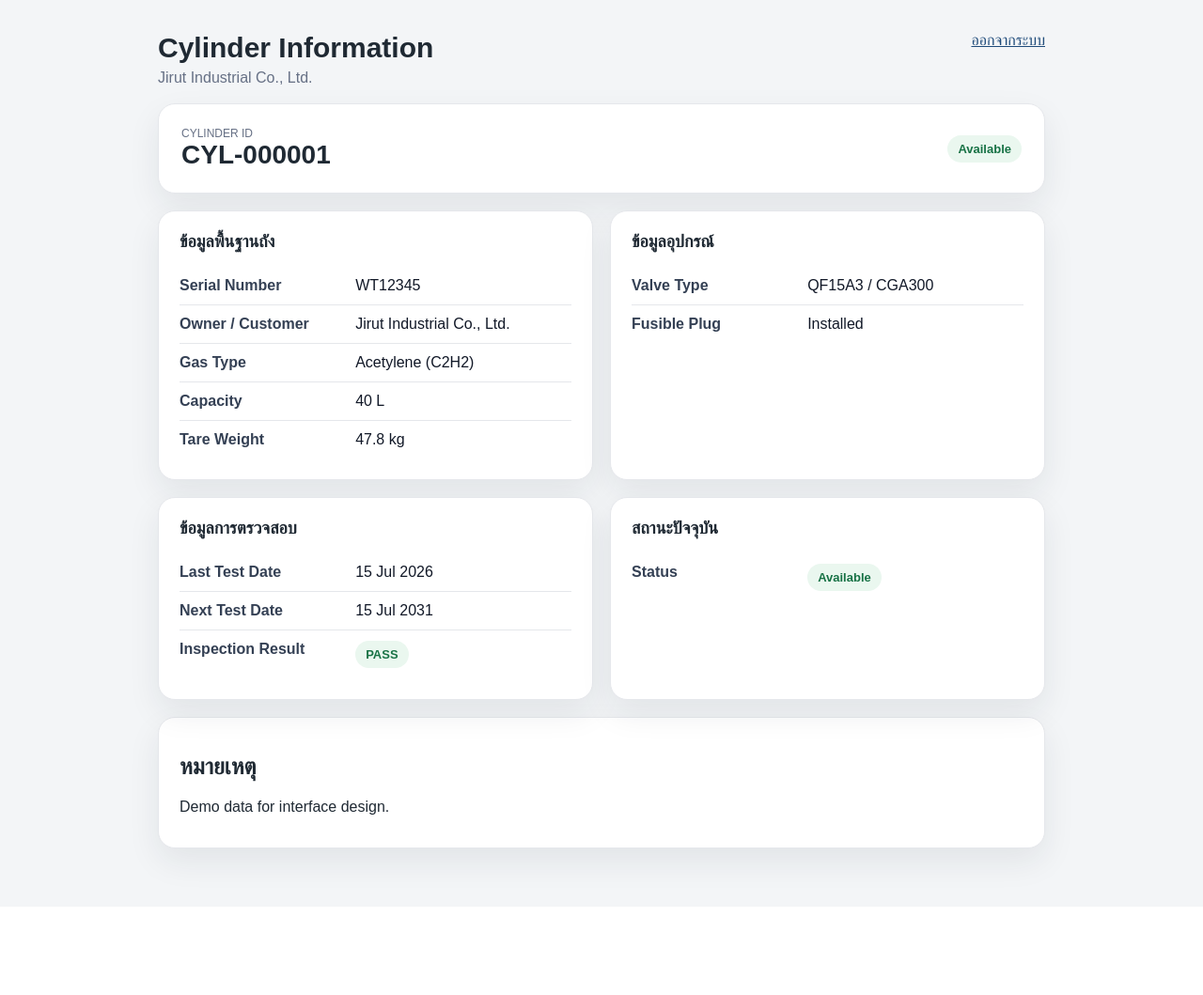
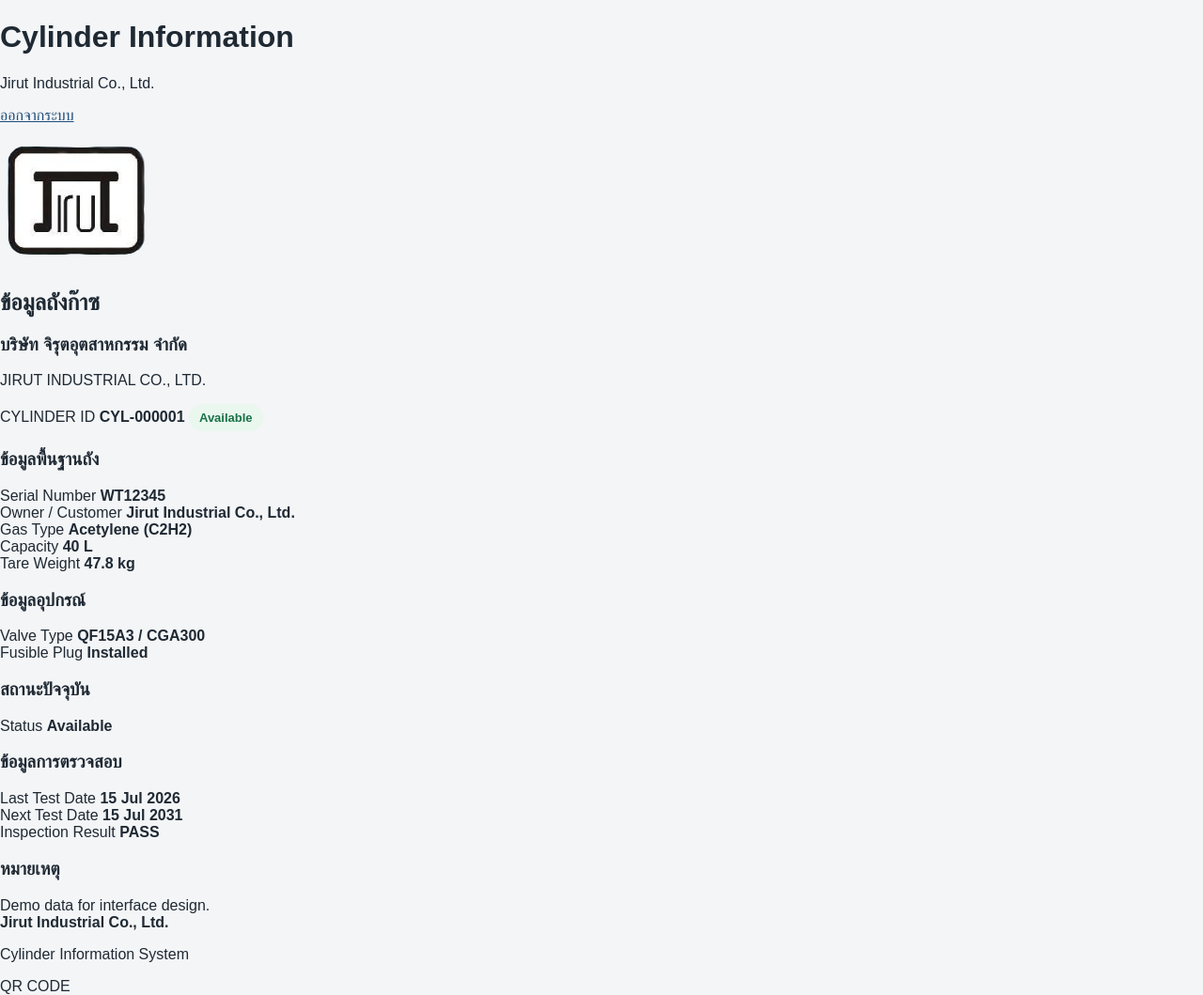
Before and after one commit to jirutindustrial-cpu/Jirut_Cylinder_Login, a Flask app: page /cylinder in a window 1280 px wide. Shown: the whole page at 94% size. Before the commit the page ends 945 px from the top, so only its background shows below. Run offline with Flask 3, Linux system fonts and the light colour scheme; the visitor is signed in with stand-in values (Sample User, id 1).

Commit message:
Update cylinder.html

```diff
--- a/templates/cylinder.html
+++ b/templates/cylinder.html
@@ -1,22 +1,146 @@
+<!doctype html>
+<html lang="th">
+<head>
+  <meta charset="utf-8">
+  <meta name="viewport" content="width=device-width, initial-scale=1">
+  <title>{{ cylinder.cylinder_id }} - Cylinder Information</title>
+  <link rel="stylesheet" href="{{ url_for('static', filename='style.css') }}">
+</head>
 
-<!doctype html><html lang="th"><head><meta charset="utf-8"><meta name="viewport" content="width=device-width,initial-scale=1">
-<title>{{ cylinder.cylinder_id }}</title><link rel="stylesheet" href="{{ url_for('static', filename='style.css') }}"></head>
-<body><main class="info-wrap"><header class="info-header"><div><h1>Cylinder Information</h1><p>Jirut Industrial Co., Ltd.</p></div><a href="{{ url_for('logout') }}">ออกจากระบบ</a></header>
-<section class="card hero-card"><div><div class="eyebrow">Cylinder ID</div><div class="id">{{ cylinder.cylinder_id }}</div></div><span class="badge ok">{{ cylinder.status }}</span></section>
-<div class="grid">
-<section class="card section"><h2>ข้อมูลพื้นฐานถัง</h2>
-<div class="row"><div class="key">Serial Number</div><div class="val">{{ cylinder.serial_number }}</div></div>
-<div class="row"><div class="key">Owner / Customer</div><div class="val">{{ cylinder.owner }}</div></div>
-<div class="row"><div class="key">Gas Type</div><div class="val">{{ cylinder.gas_type }}</div></div>
-<div class="row"><div class="key">Capacity</div><div class="val">{{ cylinder.capacity }}</div></div>
-<div class="row"><div class="key">Tare Weight</div><div class="val">{{ cylinder.tare_weight }}</div></div></section>
-<section class="card section"><h2>ข้อมูลอุปกรณ์</h2>
-<div class="row"><div class="key">Valve Type</div><div class="val">{{ cylinder.valve_type }}</div></div>
-<div class="row"><div class="key">Fusible Plug</div><div class="val">{{ cylinder.fusible_plug }}</div></div></section>
-<section class="card section"><h2>ข้อมูลการตรวจสอบ</h2>
-<div class="row"><div class="key">Last Test Date</div><div class="val">{{ cylinder.last_test }}</div></div>
-<div class="row"><div class="key">Next Test Date</div><div class="val">{{ cylinder.next_test }}</div></div>
-<div class="row"><div class="key">Inspection Result</div><div class="val"><span class="badge ok">{{ cylinder.inspection_result }}</span></div></div></section>
-<section class="card section"><h2>สถานะปัจจุบัน</h2>
-<div class="row"><div class="key">Status</div><div class="val"><span class="badge ok">{{ cylinder.status }}</span></div></div></section>
-</div><section class="card remark"><h2>หมายเหตุ</h2><p>{{ cylinder.remark }}</p></section></main></body></html>
+<body>
+
+<main class="certificate-page">
+
+  <div class="certificate-topbar">
+    <div>
+      <h1>Cylinder Information</h1>
+      <p>Jirut Industrial Co., Ltd.</p>
+    </div>
+
+    <a class="logout-link" href="{{ url_for('logout') }}">
+      ออกจากระบบ
+    </a>
+  </div>
+
+  <section class="cylinder-certificate">
+
+    <div class="certificate-header">
+      <div class="certificate-logo">
+        <img src="{{ url_for('static', filename='image-removebg-preview (2).png') }}" alt="Jirut Logo">
+      </div>
+
+      <h2>ข้อมูลถังก๊าซ</h2>
+      <h3>บริษัท จิรุตอุตสาหกรรม จำกัด</h3>
+      <p>JIRUT INDUSTRIAL CO., LTD.</p>
+    </div>
+
+
+    <div class="certificate-id">
+      <span>CYLINDER ID</span>
+      <strong>{{ cylinder.cylinder_id }}</strong>
+      <span class="badge ok">{{ cylinder.status }}</span>
+    </div>
+
+
+    <div class="certificate-columns">
+
+      <div class="certificate-section">
+        <h3>ข้อมูลพื้นฐานถัง</h3>
+
+        <div class="cert-row">
+          <span>Serial Number</span>
+          <strong>{{ cylinder.serial_number }}</strong>
+        </div>
+
+        <div class="cert-row">
+          <span>Owner / Customer</span>
+          <strong>{{ cylinder.owner }}</strong>
+        </div>
+
+        <div class="cert-row">
+          <span>Gas Type</span>
+          <strong>{{ cylinder.gas_type }}</strong>
+        </div>
+
+        <div class="cert-row">
+          <span>Capacity</span>
+          <strong>{{ cylinder.capacity }}</strong>
+        </div>
+
+        <div class="cert-row">
+          <span>Tare Weight</span>
+          <strong>{{ cylinder.tare_weight }}</strong>
+        </div>
+      </div>
+
+
+      <div class="certificate-section">
+        <h3>ข้อมูลอุปกรณ์</h3>
+
+        <div class="cert-row">
+          <span>Valve Type</span>
+          <strong>{{ cylinder.valve_type }}</strong>
+        </div>
+
+        <div class="cert-row">
+          <span>Fusible Plug</span>
+          <strong>{{ cylinder.fusible_plug }}</strong>
+        </div>
+
+        <h3 class="sub-title">สถานะปัจจุบัน</h3>
+
+        <div class="cert-row">
+          <span>Status</span>
+          <strong class="status-text">{{ cylinder.status }}</strong>
+        </div>
+      </div>
+
+
+      <div class="certificate-section">
+        <h3>ข้อมูลการตรวจสอบ</h3>
+
+        <div class="cert-row">
+          <span>Last Test Date</span>
+          <strong>{{ cylinder.last_test }}</strong>
+        </div>
+
+        <div class="cert-row">
+          <span>Next Test Date</span>
+          <strong>{{ cylinder.next_test }}</strong>
+        </div>
+
+        <div class="cert-row">
+          <span>Inspection Result</span>
+          <strong>{{ cylinder.inspection_result }}</strong>
+        </div>
+      </div>
+
+
+      <div class="certificate-section">
+        <h3>หมายเหตุ</h3>
+
+        <div class="remark-box">
+          {{ cylinder.remark }}
+        </div>
+      </div>
+
+    </div>
+
+
+    <div class="certificate-footer">
+      <div>
+        <strong>Jirut Industrial Co., Ltd.</strong>
+        <p>Cylinder Information System</p>
+      </div>
+
+      <div class="qr-placeholder">
+        QR CODE
+      </div>
+    </div>
+
+  </section>
+
+</main>
+
+</body>
+</html>
```
